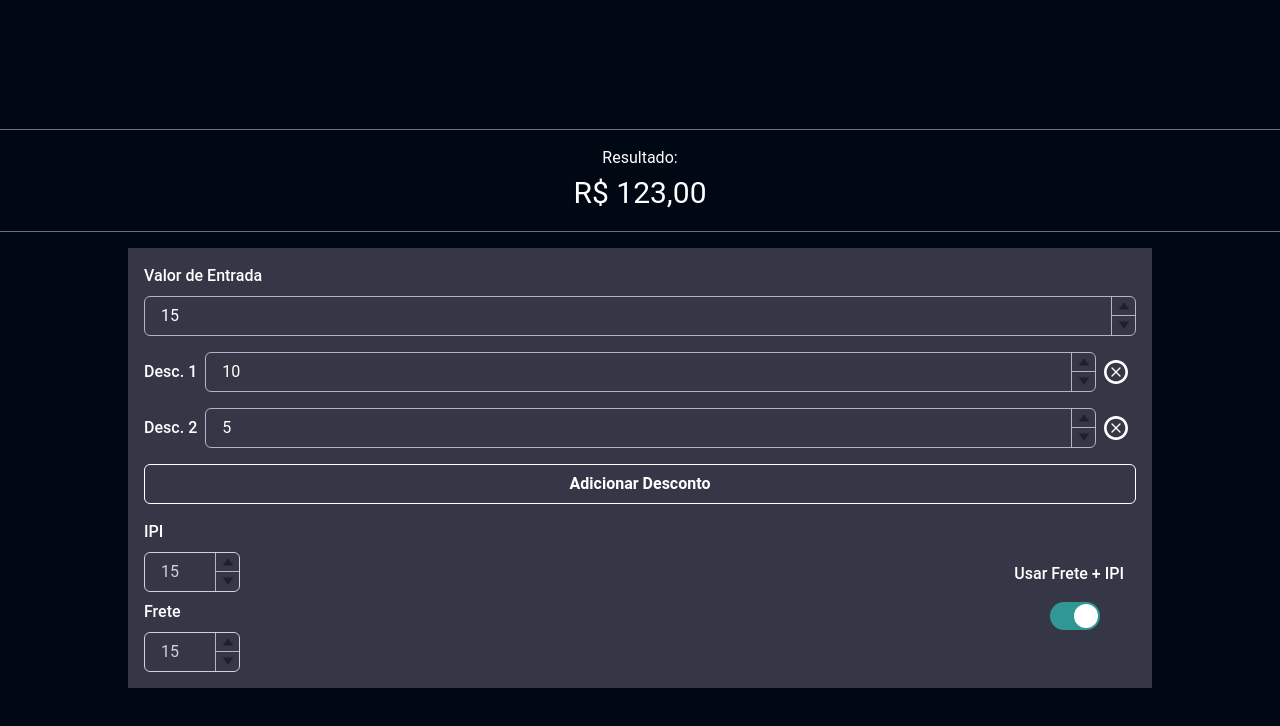
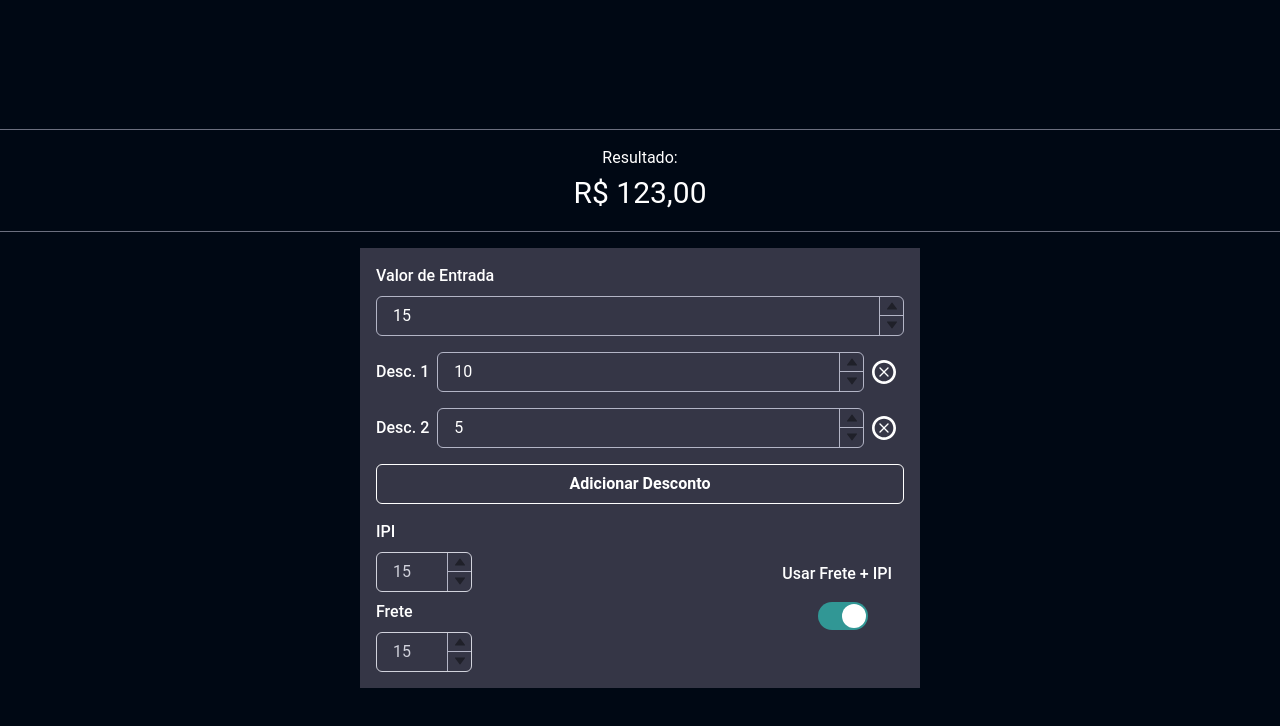
Before and after one commit to luanrem/furniture_discount, a Next.js app: page / in a window 1280 px wide. Shown: the top 726 px of the page. Built offline with nearby package versions, Linux system fonts and the light colour scheme.

Commit message:
Make it responsive to regular monitor

```diff
--- a/src/pages/index.tsx
+++ b/src/pages/index.tsx
@@ -99,7 +99,7 @@ const Home: NextPage = () => {
           R$ 123,00
         </Text>
         <Divider margin="1rem" />
-        <Box bg="gray.700" w="80%" p={4} color="white">
+        <Box bg="gray.700" w="80%" p={4} color="white" maxW="35rem">
           <Flex as="form" flexDir="column">
             <Stack spacing="4">
               <FormControl>
```
